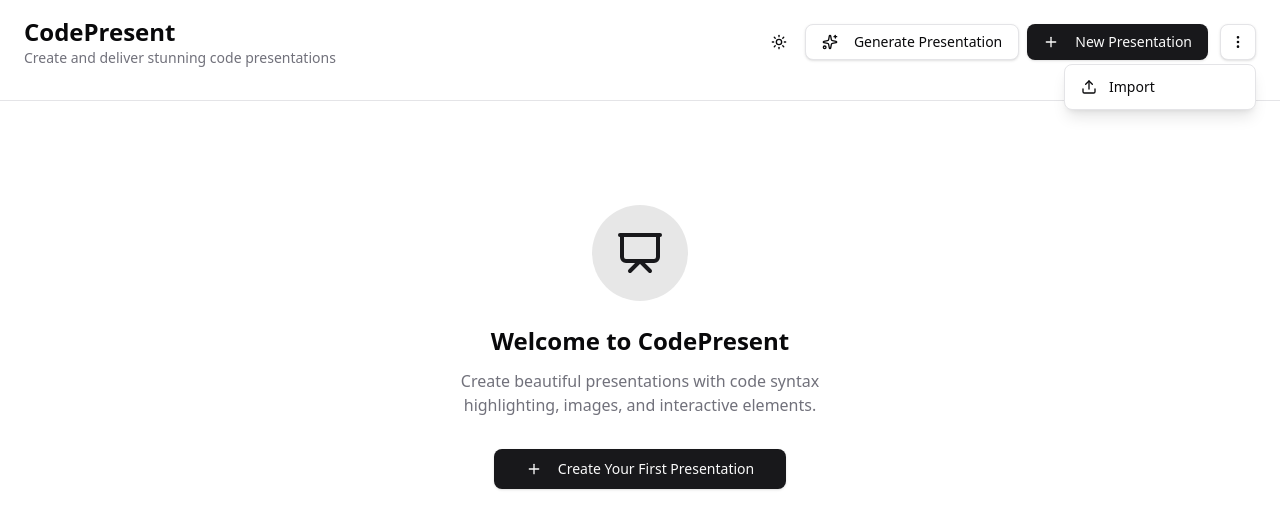
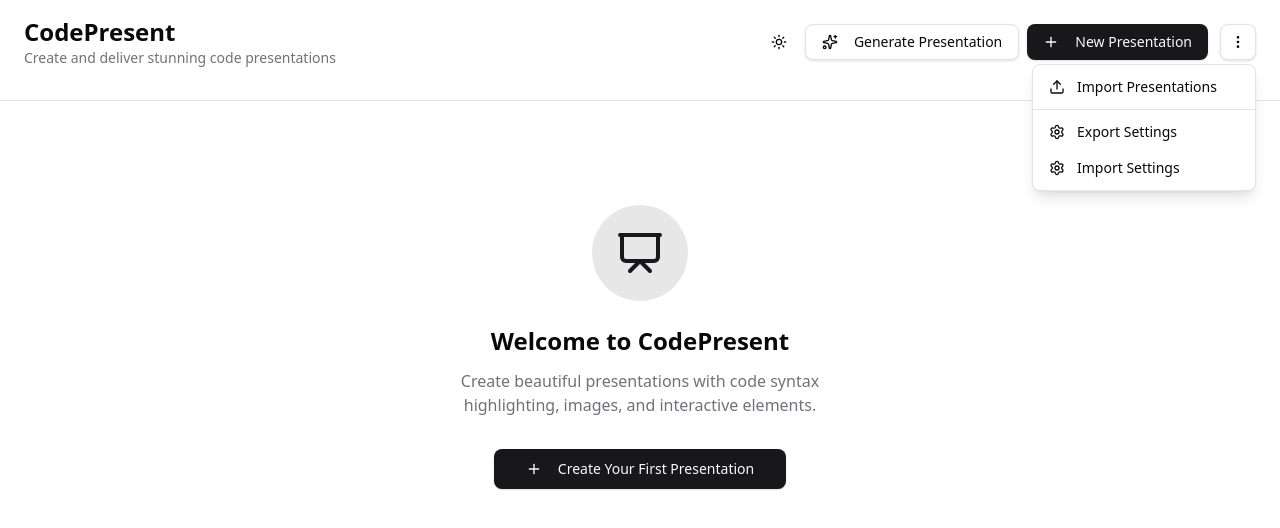
Before and after one commit to p32929/code_present_reactts, a React (Vite) app: page / in a window 1280 px wide. Both pictures are taken after a click on the button 1238 px from the left and 42 px from the top of the page. Shown: the top 528 px of the page. Built offline with nearby package versions, Linux system fonts and the light colour scheme.

Commit message:
import export

```diff
--- a/src/components/GeneratePresentationDialog.tsx
+++ b/src/components/GeneratePresentationDialog.tsx
@@ -60,6 +60,7 @@ export function GeneratePresentationDialog({ open, onOpenChange, onComplete }: P
     saveAISettings(settings)
     setStep('input')
   }
+
 
   const handleZipFile = (file: File) => {
     if (file.name.endsWith('.zip') || file.type === 'application/zip') {
--- a/src/pages/Dashboard.tsx
+++ b/src/pages/Dashboard.tsx
@@ -8,6 +8,7 @@ import { Select, SelectContent, SelectItem, SelectTrigger, SelectValue } from "@
 import { ThemeToggle } from "@/components/theme-toggle"
 import { DatabaseService, type Project, type PresentationPage } from "@/lib/database"
 import { GeneratePresentationDialog } from "@/components/GeneratePresentationDialog"
+import { getAISettings, saveAISettings } from "@/lib/aiSettings"
 
 export function Dashboard() {
   const [projects, setProjects] = useState<Project[]>([])
@@ -311,29 +312,6 @@ export function Dashboard() {
     }
   }
 
-  const handleImportSettings = async (file: File) => {
-    try {
-      const fileContent = await file.text()
-      const importData = JSON.parse(fileContent)
-
-      // Validate the import data structure
-      if (typeof importData !== 'object' || !importData.titleTopSpacing) {
-        throw new Error("Invalid file format. Expected a settings JSON file.")
-      }
-
-      // Import settings
-      Object.entries(importData).forEach(([key, value]) => {
-        if (key !== 'exportedAt' && typeof value === 'string') {
-          localStorage.setItem(`presentation-settings-${key}`, value)
-        }
-      })
-
-    } catch (error) {
-      console.error('Failed to import settings:', error)
-      throw error
-    }
-  }
-
   const handleUnifiedImport = async (file: File) => {
     try {
       const fileContent = await file.text()
@@ -356,10 +334,19 @@ export function Dashboard() {
         setImportFile(file)
         await handleConfirmImport()
         return 'Imported single presentation'
-      } else if (importData.titleTopSpacing && typeof importData === 'object') {
-        // Settings export
+      } else if (importData.ai || importData.presentation) {
+        // New settings format (export settings from menu)
         console.log('Detected: Settings file')
         await handleImportSettings(file)
+        return 'Imported settings. Refresh the page for all changes to take effect.'
+      } else if (importData.titleTopSpacing && typeof importData === 'object') {
+        // Legacy settings format
+        console.log('Detected: Legacy settings file')
+        Object.entries(importData).forEach(([key, value]) => {
+          if (key !== 'exportedAt' && typeof value === 'string') {
+            localStorage.setItem(`presentation-settings-${key}`, value)
+          }
+        })
         return 'Imported settings'
       } else {
         throw new Error("Unknown file format. Please ensure you're importing a valid CodePresent export file.")
@@ -478,6 +465,67 @@ export function Dashboard() {
       } catch (error) {
         console.error('Failed to delete project:', error)
       }
+    }
+  }
+
+  const handleExportSettings = () => {
+    const allSettings = {
+      ai: getAISettings(),
+      presentation: {
+        titleTopSpacing: localStorage.getItem('presentation-settings-titleTopSpacing') || '8',
+        descriptionTitleSpacing: localStorage.getItem('presentation-settings-descriptionTitleSpacing') || '6',
+        imageDescriptionSpacing: localStorage.getItem('presentation-settings-imageDescriptionSpacing') || '6',
+        codeImageSpacing: localStorage.getItem('presentation-settings-codeImageSpacing') || '6',
+        subtitleSpacing: localStorage.getItem('presentation-settings-subtitleSpacing') || '8',
+        titleFontSize: localStorage.getItem('presentation-settings-titleFontSize') || '5',
+        descriptionFontSize: localStorage.getItem('presentation-settings-descriptionFontSize') || '5',
+        subtitleFontSize: localStorage.getItem('presentation-settings-subtitleFontSize') || '4',
+      },
+      export: {
+        slideDelay: localStorage.getItem('export-slide-delay') || '0.4',
+      },
+      theme: localStorage.getItem('presentations-ui-theme') || 'system',
+      exportedAt: new Date().toISOString(),
+    }
+
+    const blob = new Blob([JSON.stringify(allSettings, null, 2)], { type: 'application/json' })
+    const url = URL.createObjectURL(blob)
+    const link = document.createElement('a')
+    link.href = url
+    link.download = `codepresent-settings-${new Date().toISOString().split('T')[0]}.json`
+    document.body.appendChild(link)
+    link.click()
+    document.body.removeChild(link)
+    URL.revokeObjectURL(url)
+  }
+
+  const handleImportSettings = async (file: File) => {
+    try {
+      const data = JSON.parse(await file.text())
+
+      if (data.ai) {
+        saveAISettings(data.ai)
+      }
+
+      if (data.presentation) {
+        for (const [key, value] of Object.entries(data.presentation)) {
+          localStorage.setItem(`presentation-settings-${key}`, String(value))
+        }
+      }
+
+      if (data.export) {
+        if (data.export.slideDelay) {
+          localStorage.setItem('export-slide-delay', String(data.export.slideDelay))
+        }
+      }
+
+      if (data.theme) {
+        localStorage.setItem('presentations-ui-theme', data.theme)
+      }
+
+      alert('Settings imported successfully. Refresh the page for all changes to take effect.')
+    } catch {
+      alert('Invalid settings file.')
     }
   }
 
@@ -638,7 +686,7 @@ export function Dashboard() {
                   <MoreVertical className="w-4 h-4" />
                 </Button>
                 {isMenuOpen && (
-                  <div className="absolute right-0 top-full mt-1 w-48 bg-background border border-border rounded-md shadow-lg z-50">
+                  <div className="absolute right-0 top-full mt-1 w-56 bg-background border border-border rounded-md shadow-lg z-50">
                     <div className="py-1">
                       <input
                         type="file"
@@ -665,12 +713,11 @@ export function Dashboard() {
                           className="w-full px-4 py-2 text-left text-sm hover:bg-accent hover:text-accent-foreground flex items-center"
                         >
                           <Upload className="w-4 h-4 mr-3" />
-                          Import
+                          Import Presentations
                         </button>
                       </label>
 
                       {projects.length > 0 && (
-                        <>
                         <button
                           onClick={() => {
                             setIsExportDialogOpen(true)
@@ -679,8 +726,44 @@ export function Dashboard() {
                           className="w-full px-4 py-2 text-left text-sm hover:bg-accent hover:text-accent-foreground flex items-center"
                         >
                           <Download className="w-4 h-4 mr-3" />
-                            Export
+                          Export Presentations
                         </button>
+                      )}
+
+                      <div className="border-t border-border my-1"></div>
+
+                      <button
+                        onClick={() => {
+                          handleExportSettings()
+                          setIsMenuOpen(false)
+                        }}
+                        className="w-full px-4 py-2 text-left text-sm hover:bg-accent hover:text-accent-foreground flex items-center"
+                      >
+                        <Settings className="w-4 h-4 mr-3" />
+                        Export Settings
+                      </button>
+                      <input
+                        type="file"
+                        accept=".json,application/json"
+                        onChange={async (e) => {
+                          const file = e.target.files?.[0]
+                          if (file) await handleImportSettings(file)
+                          setIsMenuOpen(false)
+                          e.target.value = ''
+                        }}
+                        className="hidden"
+                        id="settings-import-input"
+                      />
+                      <button
+                        onClick={() => document.getElementById('settings-import-input')?.click()}
+                        className="w-full px-4 py-2 text-left text-sm hover:bg-accent hover:text-accent-foreground flex items-center"
+                      >
+                        <Settings className="w-4 h-4 mr-3" />
+                        Import Settings
+                      </button>
+
+                      {projects.length > 0 && (
+                        <>
                           <div className="border-t border-border my-1"></div>
                           <button
                             onClick={() => {
```
Lines whose indentation alone changed are shown as unchanged.
